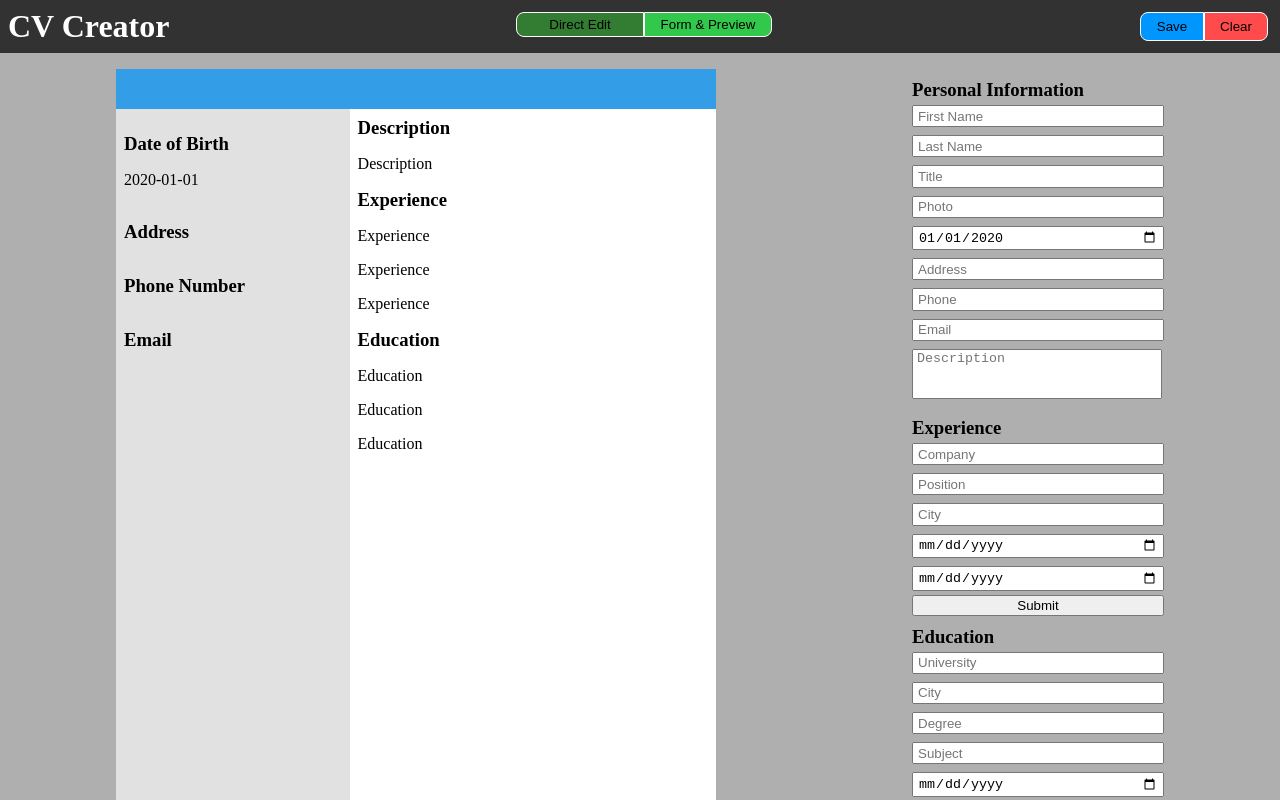
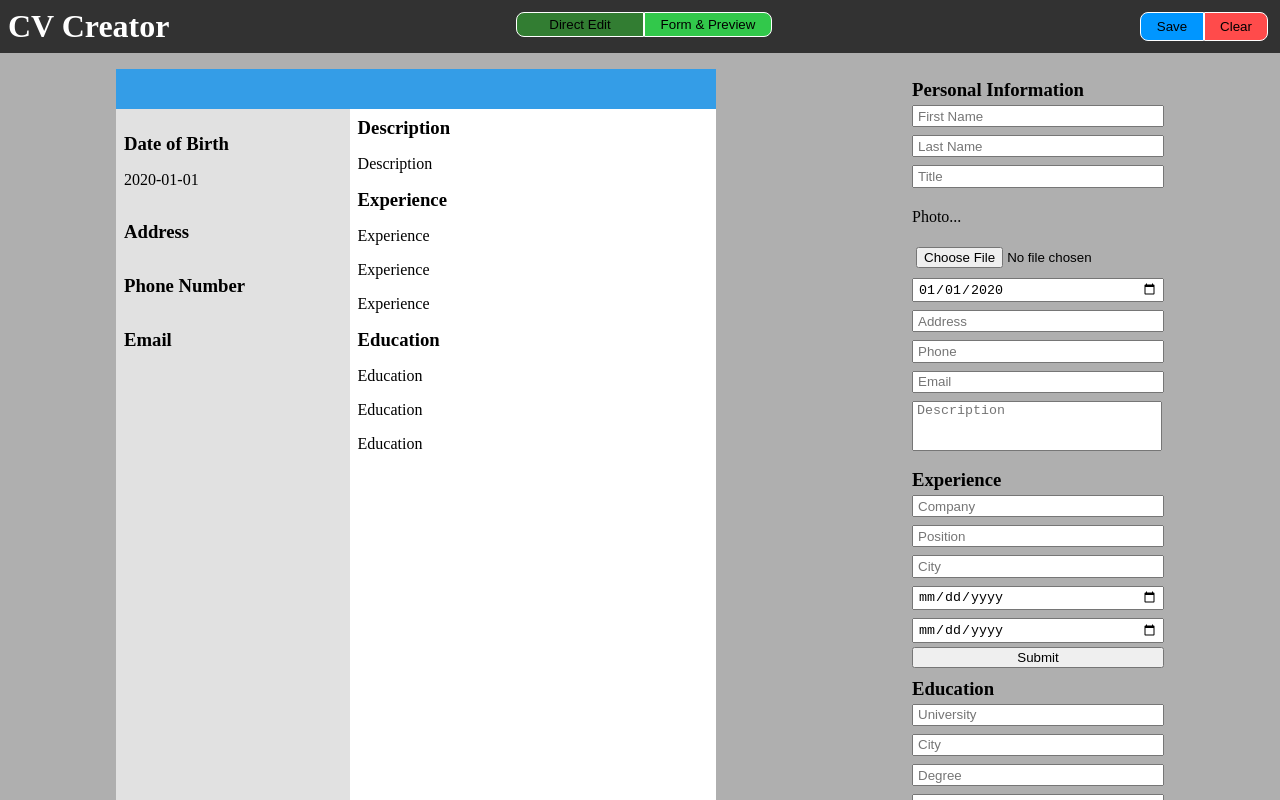
Before and after one commit to gizinski-jacek/cv-project-react, a React (Create React App) app: page / in a window 1280 px wide. Both pictures are taken after a click on the button "Form & Preview". Shown: the top 800 px of the page. Built offline with nearby package versions, Linux system fonts and the light colour scheme.

Commit message:
Input for photo changes to file, not working yet.

```diff
--- a/src/components/CVcomponents/FormPreviewCVcomponents/PersonalInformation.js
+++ b/src/components/CVcomponents/FormPreviewCVcomponents/PersonalInformation.js
@@ -34,11 +34,13 @@ function PersonalInformation(props) {
 					/>
 				</label>
 				<label>
+					<p>Photo...</p>
 					<input
-						type='text'
+						type='file'
 						id='photo'
 						name='photo'
 						placeholder='Photo'
+						accept='.png,.jpeg,.jpg'
 						value={props.data.photo}
 						onChange={props.handleInput}
 					/>
```
